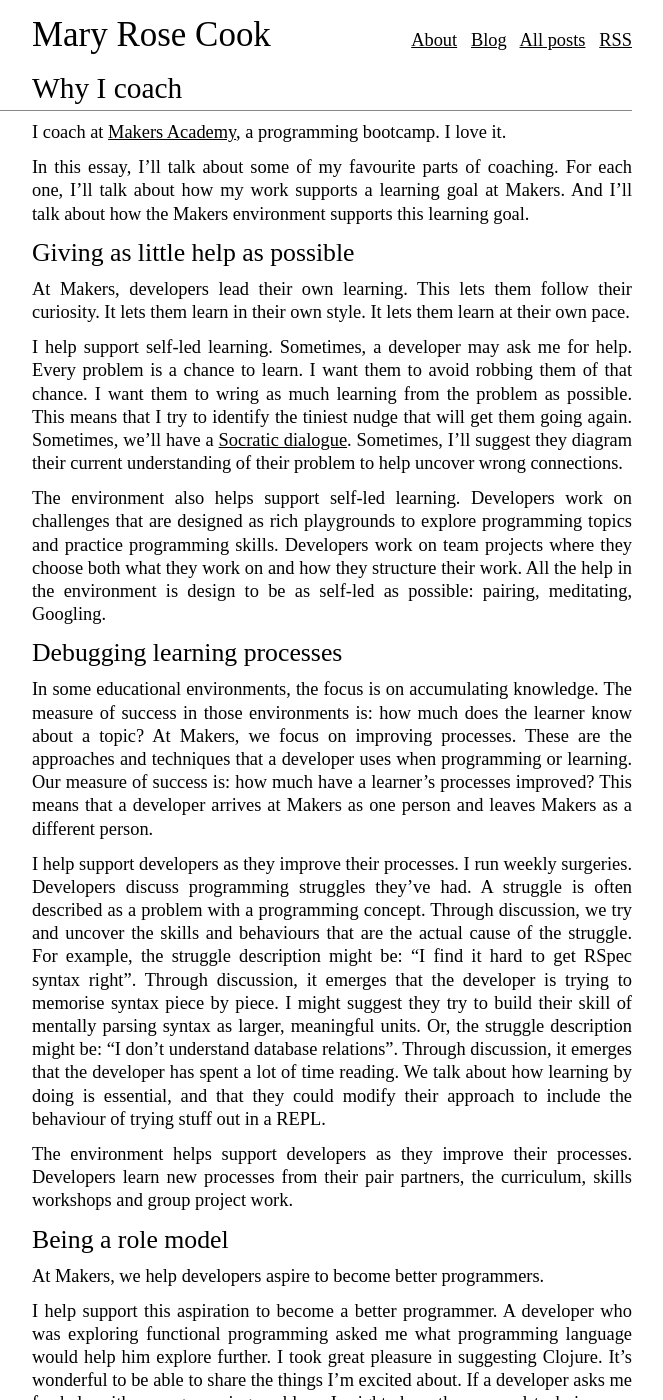
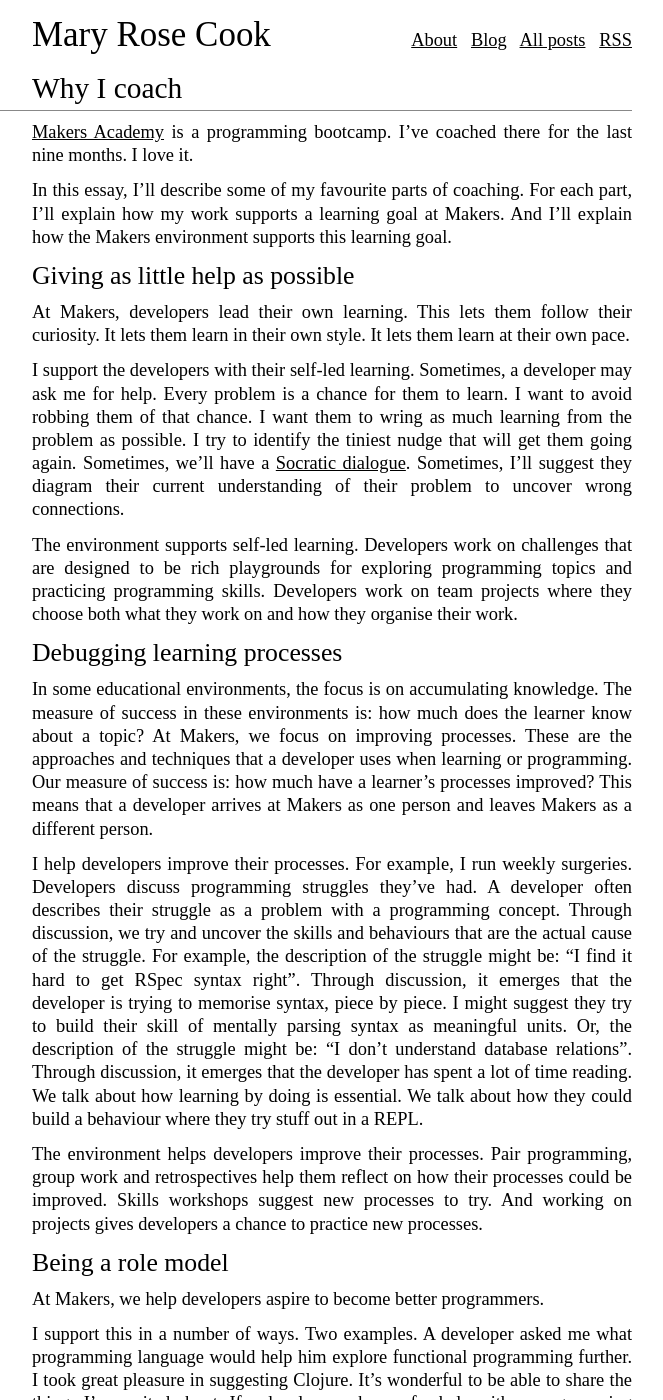
Before and after one commit to zahrabakhshalizadeh/maryrosecook.com, a Jekyll site: the page built from _posts/2017-03-15-why-i-coach.md, in a window 1280 px wide and 1400 px high. Shown: the whole window, without its empty margins (308-971 px from the left). Built offline with Jekyll 4.4.1, drawn with Linux system fonts in a browser that asks for light colours; some web fonts are replaced; Markdown is read by kramdown in place of the engine named in the settings; some of the changed text lies outside the part shown.

Commit message:
Improve prose

```diff
--- a/_posts/2017-03-15-why-i-coach.md
+++ b/_posts/2017-03-15-why-i-coach.md
@@ -5,33 +5,33 @@
 permalink: /blog/post/why-i-coach
 hidden: true
 ---
-I coach at [Makers Academy](http://www.makersacademy.com), a programming bootcamp.  I love it.
+[Makers Academy](http://www.makersacademy.com) is a programming bootcamp.  I've coached there for the last nine months.  I love it.
 
-In this essay, I'll talk about some of my favourite parts of coaching.  For each one, I'll talk about how my work supports a learning goal at Makers.  And I'll talk about how the Makers environment supports this learning goal.
+In this essay, I'll describe some of my favourite parts of coaching.  For each part, I'll explain how my work supports a learning goal at Makers.  And I'll explain how the Makers environment supports this learning goal.
 
 ### Giving as little help as possible
 
 At Makers, developers lead their own learning.  This lets them follow their curiosity.  It lets them learn in their own style.  It lets them learn at their own pace.
 
-I help support self-led learning.  Sometimes, a developer may ask me for help.  Every problem is a chance to learn.  I want them to avoid robbing them of that chance.  I want them to wring as much learning from the problem as possible. This means that I try to identify the tiniest nudge that will get them going again.  Sometimes, we'll have a [Socratic dialogue](https://en.wikipedia.org/wiki/Socratic_method).  Sometimes, I'll suggest they diagram their current understanding of their problem to help uncover wrong connections.
+I support the developers with their self-led learning.  Sometimes, a developer may ask me for help.  Every problem is a chance for them to learn.  I want to avoid robbing them of that chance.  I want them to wring as much learning from the problem as possible. I try to identify the tiniest nudge that will get them going again.  Sometimes, we'll have a [Socratic dialogue](https://en.wikipedia.org/wiki/Socratic_method).  Sometimes, I'll suggest they diagram their current understanding of their problem to uncover wrong connections.
 
-The environment also helps support self-led learning.  Developers work on challenges that are designed as rich playgrounds to explore programming topics and practice programming skills.  Developers work on team projects where they choose both what they work on and how they structure their work.  All the help in the environment is design to be as self-led as possible: pairing, meditating, Googling.
+The environment supports self-led learning.  Developers work on challenges that are designed to be rich playgrounds for exploring programming topics and practicing programming skills.  Developers work on team projects where they choose both what they work on and how they organise their work.
 
 ### Debugging learning processes
 
-In some educational environments, the focus is on accumulating knowledge.  The measure of success in those environments is: how much does the learner know about a topic? At Makers, we focus on improving processes.  These are the approaches and techniques that a developer uses when programming or learning.  Our measure of success is: how much have a learner's processes improved? This means that a developer arrives at Makers as one person and leaves Makers as a different person.
+In some educational environments, the focus is on accumulating knowledge.  The measure of success in these environments is: how much does the learner know about a topic? At Makers, we focus on improving processes.  These are the approaches and techniques that a developer uses when learning or programming.  Our measure of success is: how much have a learner's processes improved? This means that a developer arrives at Makers as one person and leaves Makers as a different person.
 
-I help support developers as they improve their processes.  I run weekly surgeries.  Developers discuss programming struggles they've had.  A struggle is often described as a problem with a programming concept.  Through discussion, we try and uncover the skills and behaviours that are the actual cause of the struggle.  For example, the struggle description might be: "I find it hard to get RSpec syntax right".  Through discussion, it emerges that the developer is trying to memorise syntax piece by piece.  I might suggest they try to build their skill of mentally parsing syntax as larger, meaningful units.  Or, the struggle description might be: "I don't understand database relations".  Through discussion, it emerges that the developer has spent a lot of time reading.  We talk about how learning by doing is essential, and that they could modify their approach to include the behaviour of trying stuff out in a REPL.
+I help developers improve their processes.  For example, I run weekly surgeries.  Developers discuss programming struggles they've had.  A developer often describes their struggle as a problem with a programming concept.  Through discussion, we try and uncover the skills and behaviours that are the actual cause of the struggle.  For example, the description of the struggle might be: "I find it hard to get RSpec syntax right".  Through discussion, it emerges that the developer is trying to memorise syntax, piece by piece.  I might suggest they try to build their skill of mentally parsing syntax as meaningful units.  Or, the description of the struggle might be: "I don't understand database relations".  Through discussion, it emerges that the developer has spent a lot of time reading.  We talk about how learning by doing is essential. We talk about how they could build a behaviour where they try stuff out in a REPL.
 
-The environment helps support developers as they improve their processes.  Developers learn new processes from their pair partners, the curriculum, skills workshops and group project work.
+The environment helps developers improve their processes.  Pair programming, group work and retrospectives help them reflect on how their processes could be improved.  Skills workshops suggest new processes to try.  And working on projects gives developers a chance to practice new processes.
 
 ### Being a role model
 
 At Makers, we help developers aspire to become better programmers.
 
-I help support this aspiration to become a better programmer.  A developer who was exploring functional programming asked me what programming language would help him explore further.  I took great pleasure in suggesting Clojure.  It's wonderful to be able to share the things I'm excited about.  If a developer asks me for help with a programming problem, I might show them a cool technique, or talk through how I built my intuition for what the problem is.  It's great being able to share techniques from one craft practitioner to another.  Sometimes, a developer will ask how I started making [games](http://emptyblack.com), or how I got a job at [Ableton](https://www.ableton.com), or how I made a [programming language](http://codelauren.com).  It feels great to be able to give them advice.
+I support this in a number of ways.  Two examples.  A developer asked me what programming language would help him explore functional programming further.  I took great pleasure in suggesting Clojure.  It's wonderful to be able to share the things I'm excited about.  If a developer asks me for help with a programming problem, I might show them a cool technique, or talk through the source of my intuition about where to look for problem.  It's great being able to share techniques from one craft practitioner to another.  Sometimes, a developer will ask how I started making [games](http://emptyblack.com), or how I got a job at [Ableton](https://www.ableton.com), or how I made a [programming language](http://codelauren.com).  It feels great to be able to give them advice.
 
-The environment helps support this asipiration to become a better programmer.  We recommend books and talks by expert programmers.  By pairing every day, developers frequently work with people who are better than them, giving them a competence to learn from and aim for.  By encouraging varied projects (from a VR city-builder to an arithmetic interpreter written in Haskell), the environment becomes a community of developers who inspire each other.
+The environment supports the asipiration to become a better programmer.  We recommend books and talks by expert programmers.  When pair programming, developers frequently work with people who are better than them.  This gives them someone to learn from and a standard to aspire to.  By encouraging varied projects (from a VR city-builder to an arithmetic interpreter written in Haskell), the environment becomes a community of developers who inspire each other.
 
 ### Getting better at learning
 
@@ -41,7 +41,7 @@
 
 ### Summary
 
-In this essay, I've talked about some of the goals at Makers.  And I've talked about how I help support these goals.  And I've talked about how the environment helps support these goals.
+In this essay, I've talked about some of our goals at Makers.  I've talked about how I support these goals.  And I've talked about how the environment supports these goals.
 
 And here's my greatest joy.  As a coach, I'm a part of the environment.  But I also get to design the environment.
 
```
